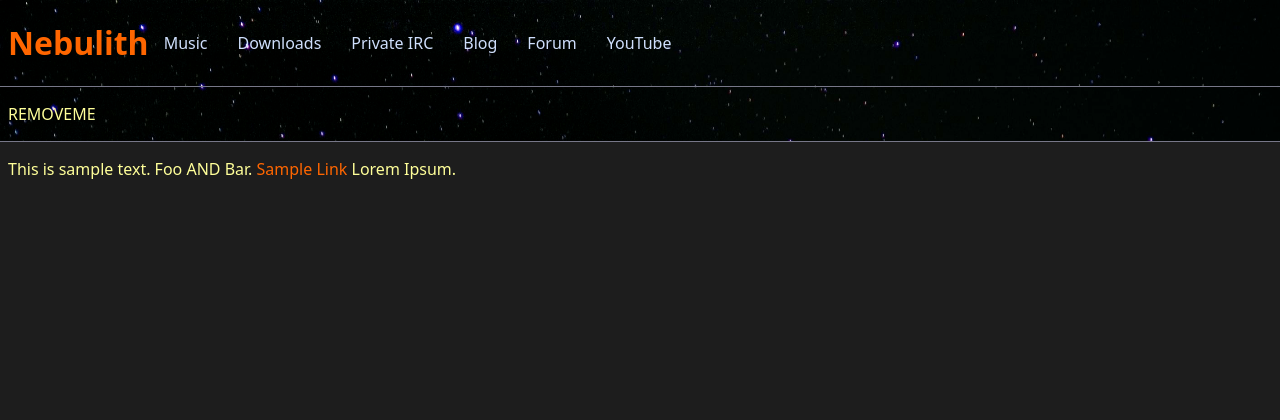
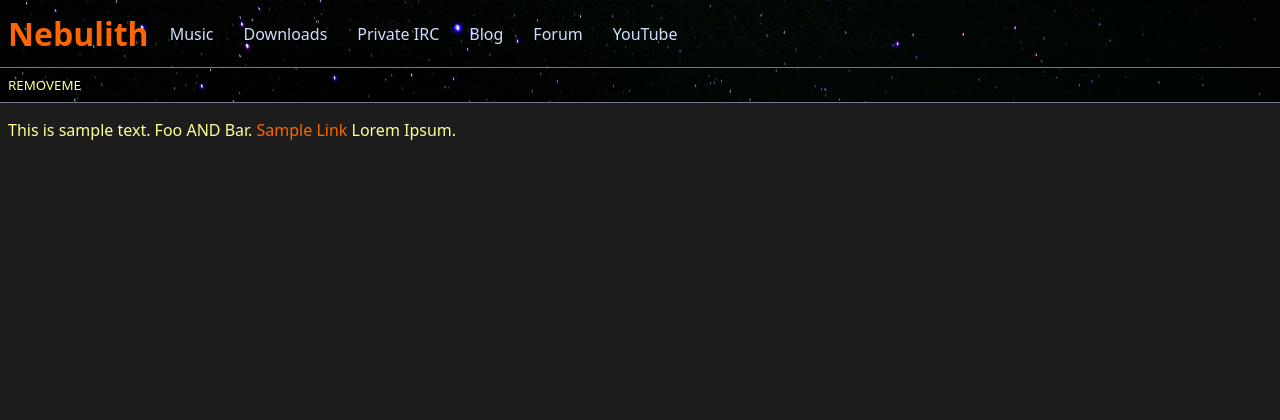
Before and after one commit to spatialflunky1/nebulith.org, a Flask app: page / in a window 1280 px wide. Shown: the top 420 px of the page. Run offline with Flask 3, Linux system fonts and the light colour scheme.

Commit message:
Changed sizes and spacings of the navibar

```diff
--- a/static/style.css
+++ b/static/style.css
@@ -25,8 +25,20 @@ h1 {
     color: #F60;
 }
 
+#navibar h1 {
+    margin-top: 12px;
+    margin-bottom: 12px;
+    margin-right: 6px;
+}
+
 #navibar a {
     text-decoration: none;
+}
+
+#breadcrumb p {
+    margin-top: 8px;
+    margin-bottom: 8px;
+    font-size: 10pt;
 }
 
 body {
```
Also changed, not shown: templates/blog.html (added), templates/forum.html (added), templates/irc.html (added).
